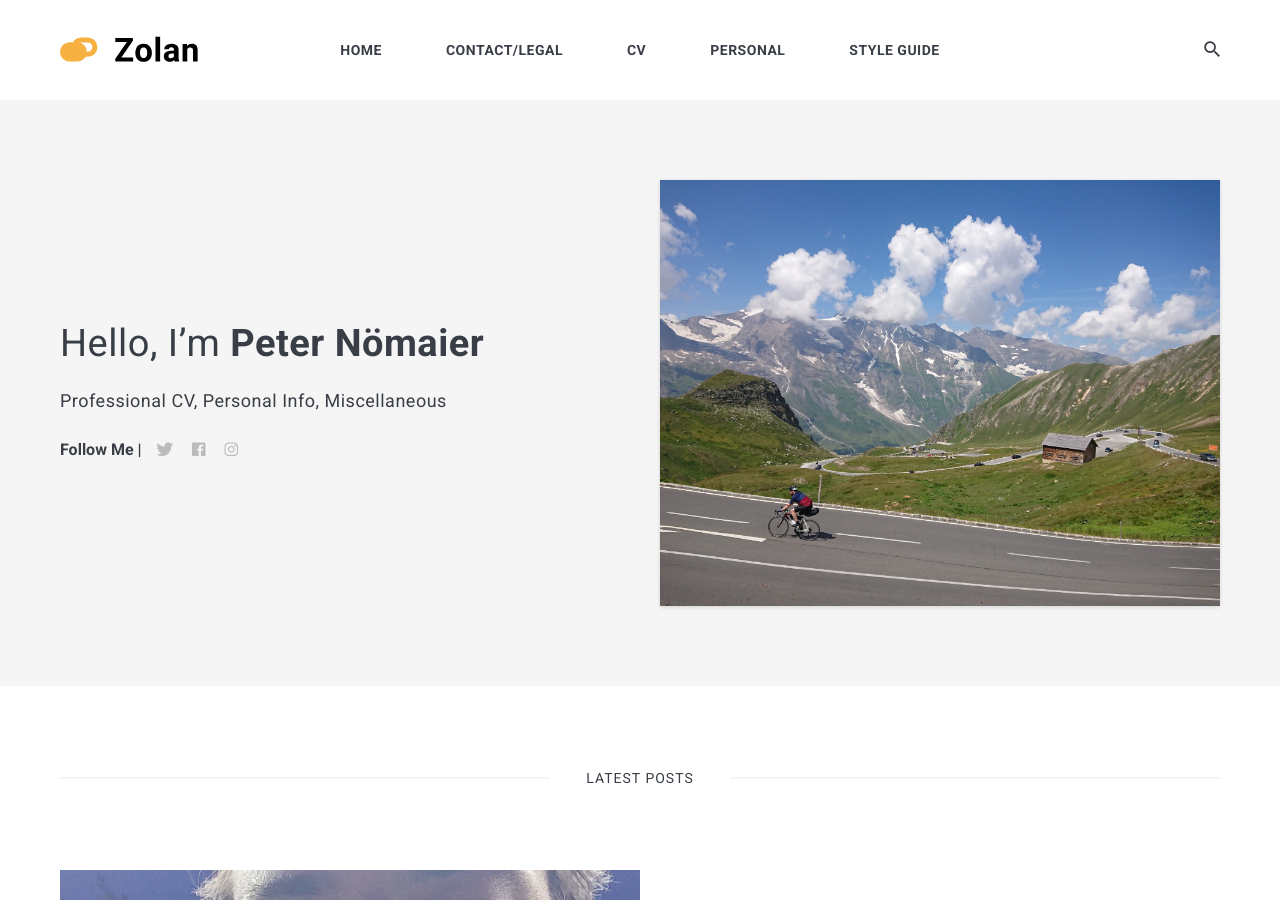
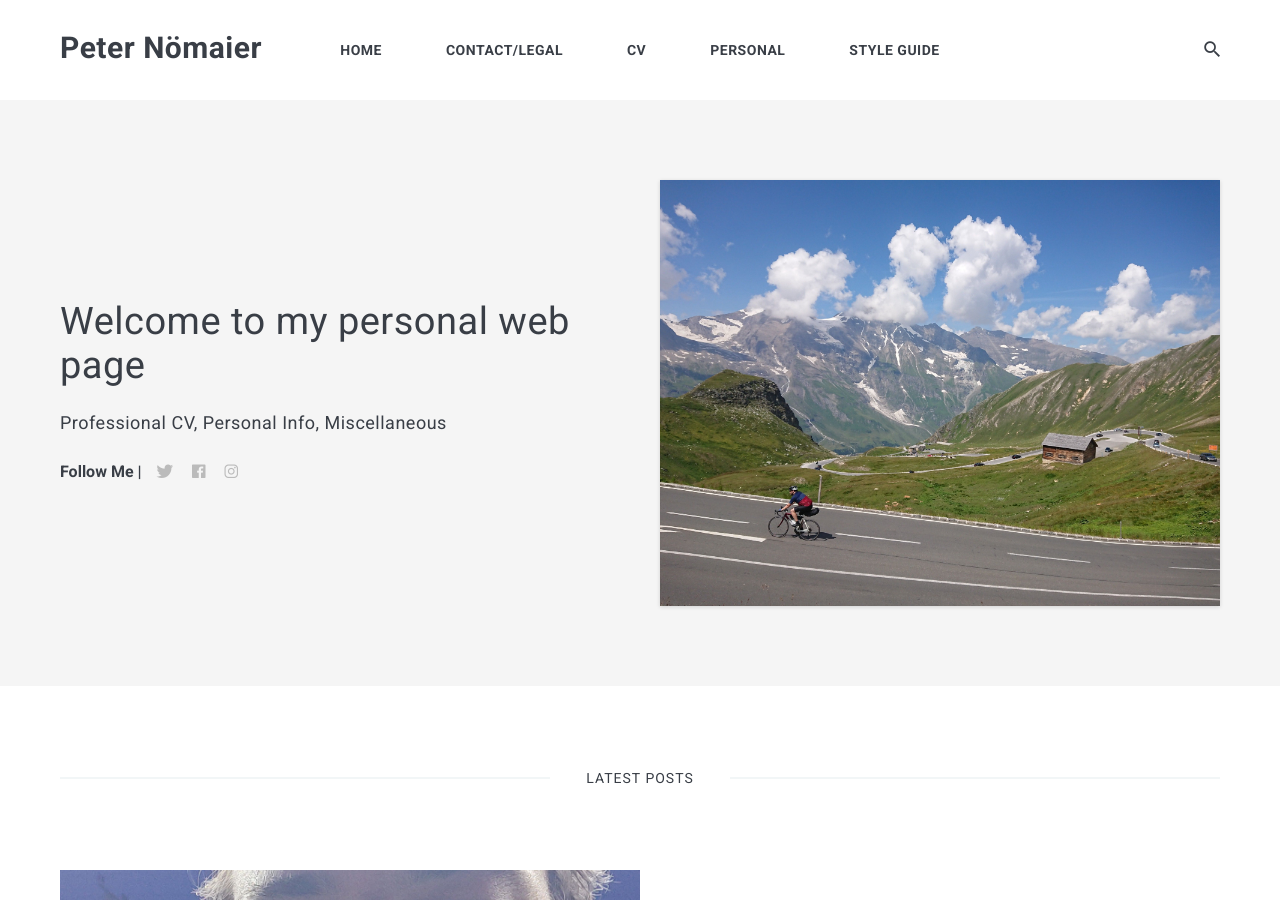
Before and after one commit to noemaier/noemaier.github.io, a Jekyll site: the page built from index.html, in a window 1280 px wide and 900 px high. Built offline with Jekyll 4.4.1, drawn with Linux system fonts in a browser that asks for light colours; nearby versions of some CDN libraries; the list of posts is cut into pages by our own code.

Commit message:
Update settings.yml

```diff
--- a/_data/settings.yml
+++ b/_data/settings.yml
@@ -1,7 +1,6 @@
 #-------------------------------
 # General Site Settings
 title: Peter Nömaier
-logo: logo.svg # You can add own logo.
 description: Peter Noemaier CV and Personal info
 
 #-------------------------------
@@ -9,7 +8,7 @@ description: Peter Noemaier CV and Personal info
 author:
   name: Peter Nömaier
   image: 14.jpg
-  say-hello: Hello, I’m <strong>Peter Nömaier</strong>
+  say-hello: Welcome to my personal web page
   bio: Professional CV, Personal Info, Miscellaneous
 
 
```
